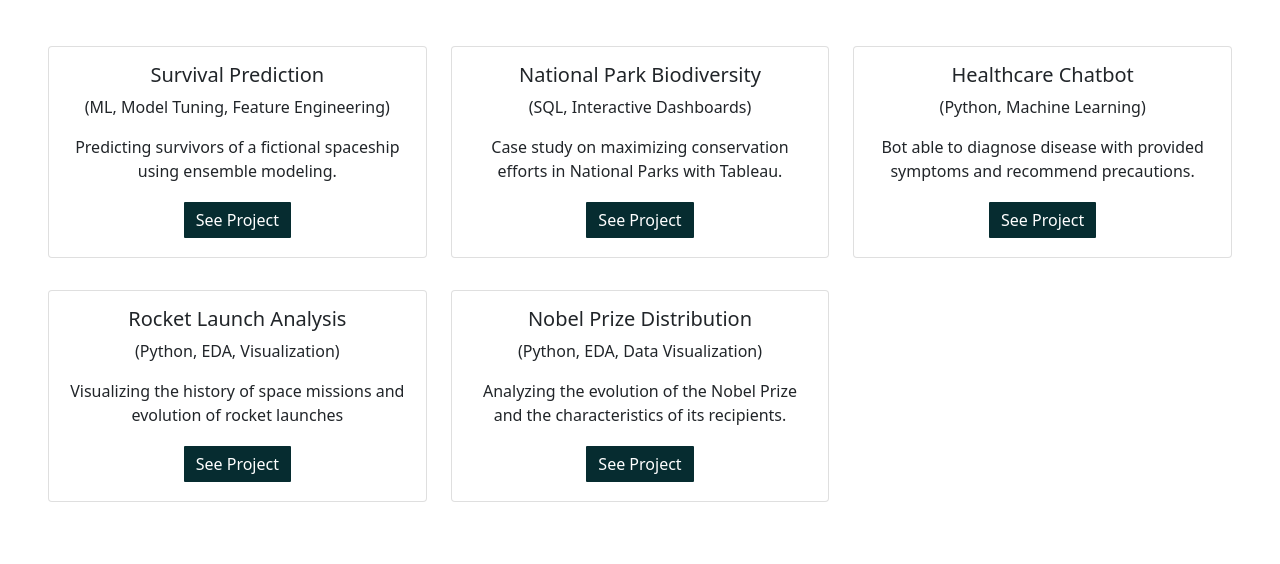
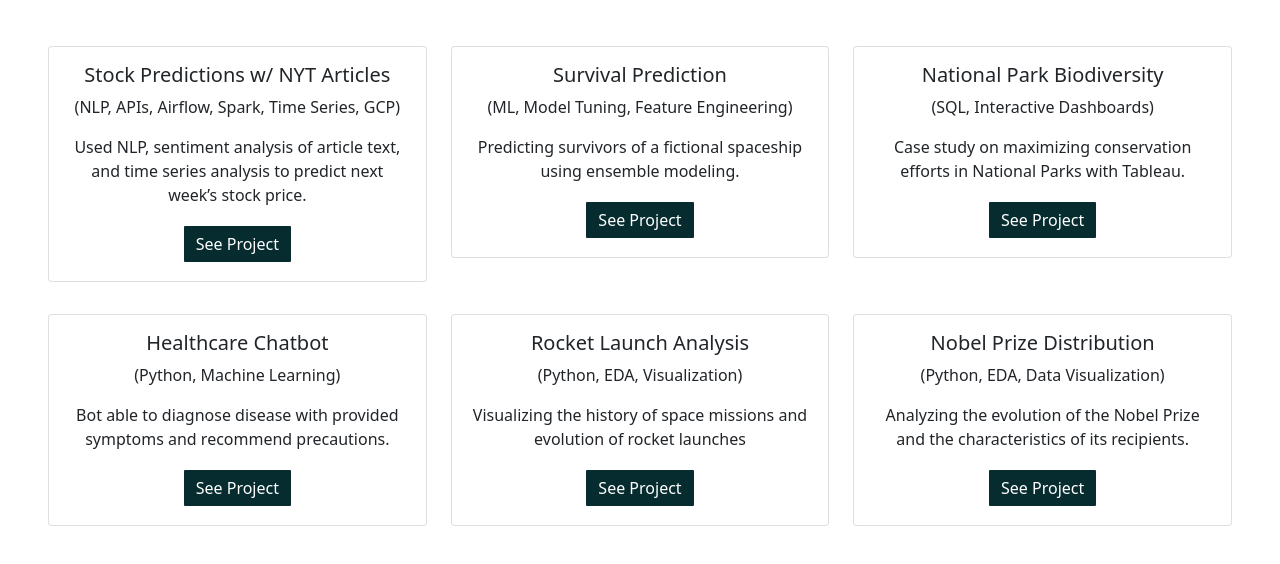
Before and after one commit to MaxSivo/ProfWebsite, a plain HTML site: page projects.html in a window 1280 px wide. Shown: the part 1049-1613 px from the top of the page. Drawn offline with nearby package versions, Linux system fonts and the light colour scheme.

Commit message:
added project

```diff
--- a/projects.html
+++ b/projects.html
@@ -70,6 +70,17 @@
               <div class="col-sm-12 col-md-4">
                 <div class="card">
                   <div class="card-body">
+                    <h5 class="card-title">Stock Predictions w/ NYT Articles</h5>
+                      <p class="tags"> (NLP, APIs, Airflow, Spark, Time Series, GCP) </p>
+                    <p class="card-text">Used NLP, sentiment analysis of article text, and time series analysis to predict next week’s stock price. </p>
+                    <a href="https://github.com/MaxSivo/stock_price_predictions_with_NYT_articles_sentiment_analysis/blob/main/Project%20overview.pdf" target="_blank" class="btn project-btn btn-outline-secondary">See Project</a>
+                  </div>
+                </div>
+              </div>
+
+              <div class="col-sm-12 col-md-4">
+                <div class="card">
+                  <div class="card-body">
                     <h5 class="card-title">Survival Prediction</h5>
                       <p class="tags"> (ML, Model Tuning, Feature Engineering) </p>
                     <p class="card-text">Predicting survivors of a fictional spaceship using ensemble modeling. </p>
@@ -89,6 +100,10 @@
                 </div>
               </div>
 
+          </div>
+
+          <div class="row">
+
               <div class="col-sm-12 col-md-4">
                 <div class="card">
                   <div class="card-body">
@@ -99,10 +114,6 @@
                   </div>
                 </div>
               </div>
-
-          </div>
-
-          <div class="row">
 
               <div class="col-sm-12 col-md-4">
                 <div class="card">
```
